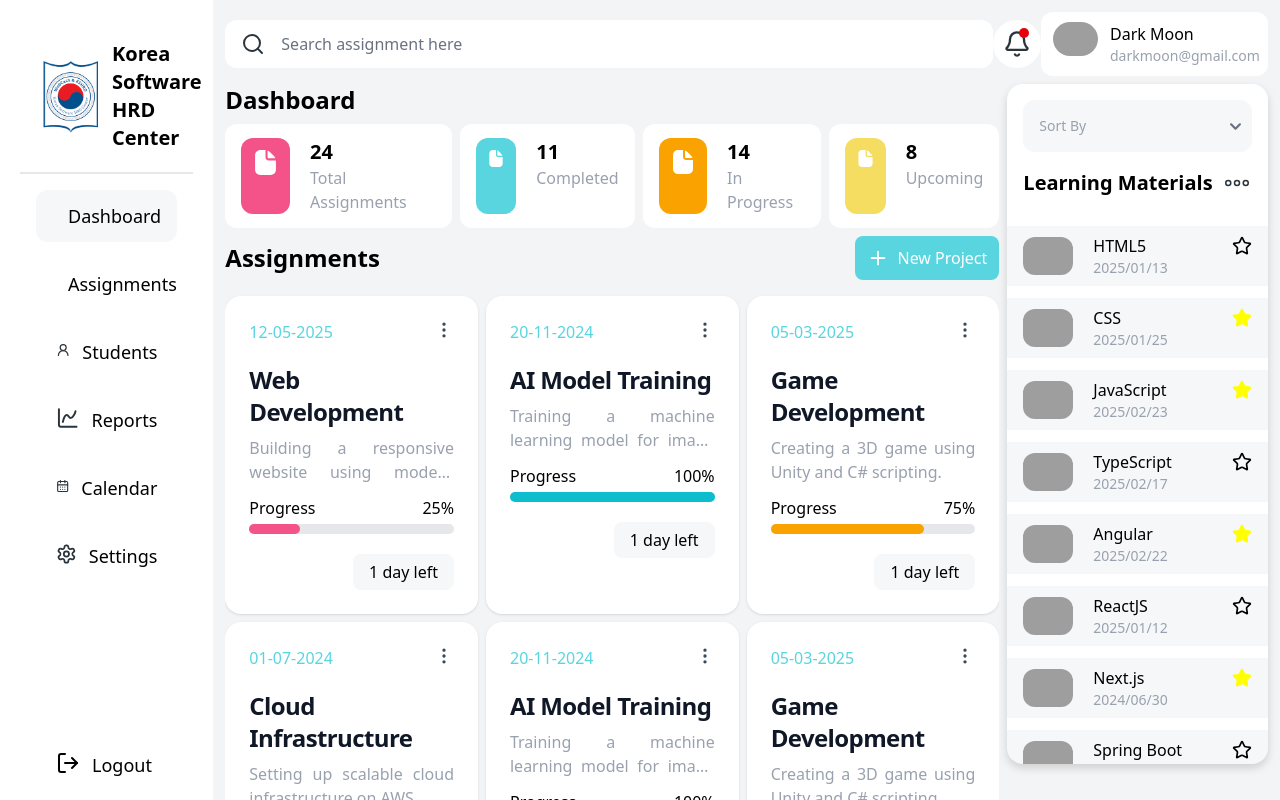
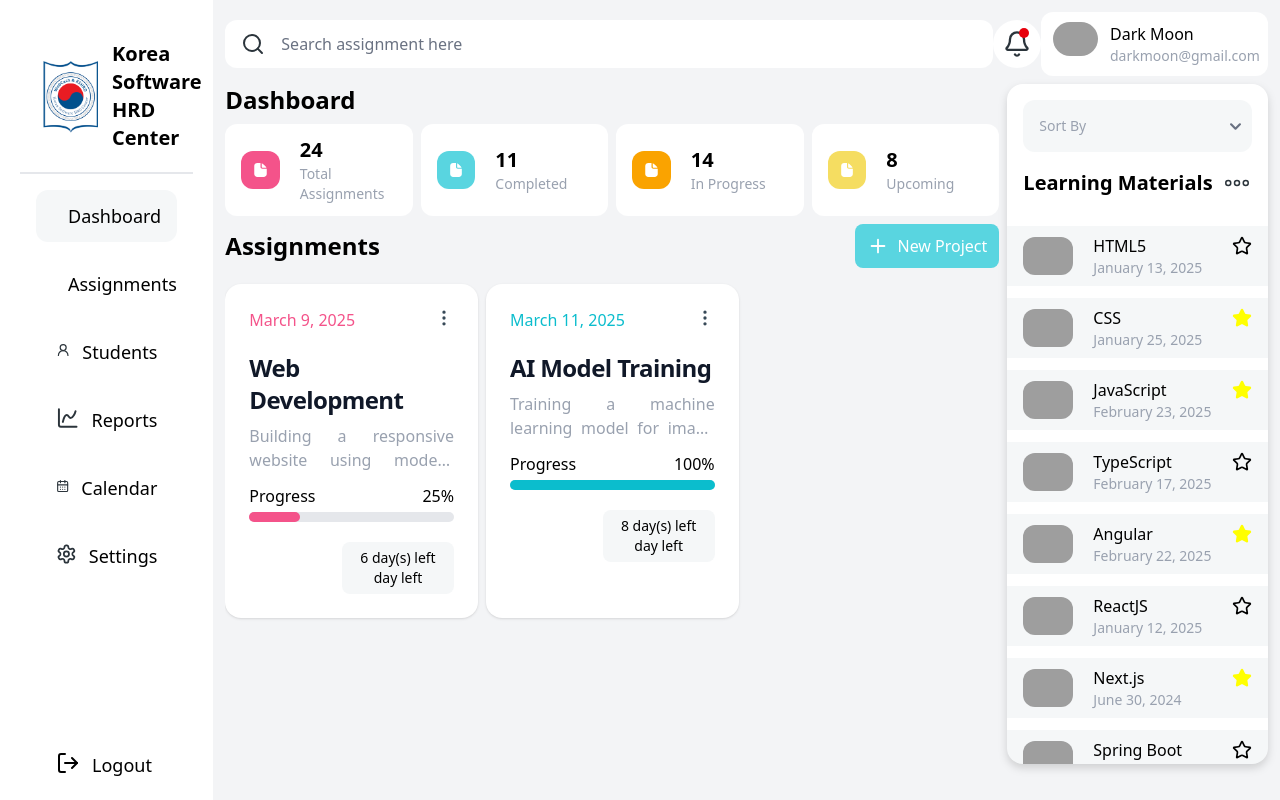
Before and after one commit to Nyfong/04_NY_FONG_BTB_Web_Homework004, a React (Vite) app: page / in a window 1280 px wide. Built offline with nearby package versions, Linux system fonts and the light colour scheme; grey boxes are pictures that could not be loaded.

Commit message:
done feature 🚑️

```diff
--- a/src/App.jsx
+++ b/src/App.jsx
@@ -9,11 +9,18 @@ import LearningMaterialsComponent from "./components/LearningMaterialsComponent"
 import CardComponent from "./components/CardComponent";
 
 function App() {
+  const [dataFromChild, setDataFromChild] = useState({});
   const [searchValue, setSearchValue] = useState("");
+
+  function handleDataFromChild(data) {
+    setDataFromChild(data);
+  }
+
   const getSearch = (value) => {
-    console.log("value from the search:", value);
     setSearchValue(value);
   };
+  console.log(dataFromChild);
+
   return (
     <>
       <main className="grid grid-cols-12 box-border h-screen overflow-hidden  ">
@@ -29,11 +36,14 @@ function App() {
               {/* add card */}
               <div className="flex items-center justify-between py-2 ">
                 <p className="font-bold text-2xl">Assignments</p>
-                <AddNewProjectComponent />
+                <AddNewProjectComponent onSubmitCard={handleDataFromChild} />
               </div>
               {/* show cards */}
               <div className="h-screen scrollbar-hidden  overflow-y-scroll py-2 box-border">
-                <CardComponent searchValue={searchValue} />
+                <CardComponent
+                  searchValue={searchValue}
+                  newdata={dataFromChild}
+                />
               </div>
             </div>
             {/* left side dashboard */}
--- a/src/components/CardComponent.jsx
+++ b/src/components/CardComponent.jsx
@@ -1,27 +1,21 @@
-import { EllipsisVertical } from "lucide-react";
-import React, { useState } from "react";
+import { CloudFog, EllipsisVertical } from "lucide-react";
+import React, { useState, useEffect } from "react";
 
-export default function CardComponent({ searchValue }) {
-  const [cards, setCard] = useState([]);
-  const [cardTitle, setTitle] = useState("");
-  const [cardDate, setDate] = useState("");
-  const [cardProgress, setProgress] = useState("");
-  const [cardDesc, setDesc] = useState("");
-  //handle addCard
-  function addCard() {
-    const newCard = {
-      title: cardTitle,
-      date: cardDate,
-      progress: cardProgress,
-      decs: cardDesc,
-    };
-    setCard((cards) => [...cards, newCard]);
-    setTitle("");
-    setDate("");
-    setProgress("");
-    setDesc("");
-    console.log("SomeCard", cards);
-  }
+export default function CardComponent({ searchValue, newdata }) {
+  const [cards, setCard] = useState([
+    {
+      title: "Web Development",
+      date: "2025-03-09",
+      progress: 25,
+      desc: "Building a responsive website using modern frameworks.",
+    },
+    {
+      title: "AI Model Training",
+      date: "2025-03-11",
+      progress: 100,
+      desc: "Training a machine learning model for image classification.",
+    },
+  ]);
   //method for percentage
   const percentageMethod = (percentParams) => {
     const percent =
@@ -36,89 +30,81 @@ export default function CardComponent({ searchValue }) {
         : "";
     return percent;
   };
-  //mockup
-  const setOfData = [
-    {
-      title: "Web Development",
-      date: "12-05-2025",
-      progress: 25,
-      desc: "Building a responsive website using modern frameworks.",
-    },
+  const percentageMethodText = (percentParams) => {
+    const percent =
+      percentParams == 25
+        ? "text-custom-pink font-medium"
+        : percentParams == 50
+        ? " text-custom-yellow-500 font-medium"
+        : percentParams == 75
+        ? " text-custom-carrot font-medium"
+        : percentParams == 100
+        ? " text-custom-sky-blue-500 font-medium"
+        : "";
+    return percent;
+  };
+  //handle addCard
+  useEffect(() => {
+    if (newdata && newdata.title) {
+      // Only add if the card doesn't already exist (prevent duplicates)
+      setCard((prevCards) => {
+        // Check if a card with this title already exists
+        const exists = prevCards.some((card) => card.title === newdata.title);
+        if (!exists) {
+          return [...prevCards, newdata];
+        }
+        return prevCards;
+      });
+    }
+  }, [newdata]);
+  console.log(typeof searchValue);
+  //searchValue filter
+  const filteredData =
+    searchValue && typeof searchValue === "string" && searchValue.length > 0
+      ? cards.filter(
+          (item) =>
+            item.title && // Ensure title exists before calling toLowerCase()
+            item.title.toLowerCase().includes(searchValue.trim().toLowerCase())
+        )
+      : cards;
+  // Convert DD-MM-YYYY to a readable date format
+  const convertNumToStr = (param) => {
+    const [year, month, day] = param.split("-");
+    const date = new Date(`${month}/${day}/${year}`); // Change format to MM/DD/YYYY
+    return new Intl.DateTimeFormat("en-US", {
+      month: "long",
+      day: "numeric",
+      year: "numeric",
+    }).format(date);
+  };
 
-    {
-      title: "AI Model Training",
-      date: "20-11-2024",
-      progress: 100,
-      desc: "Training a machine learning model for image classification.",
-    },
-    {
-      title: "Game Development",
-      date: "05-03-2025",
-      progress: 75,
-      desc: "Creating a 3D game using Unity and C# scripting.",
-    },
-    {
-      title: "Cloud Infrastructure",
-      date: "01-07-2024",
-      progress: 50,
-      desc: "Setting up scalable cloud infrastructure on AWS.",
-    },
-    {
-      title: "AI Model Training",
-      date: "20-11-2024",
-      progress: 100,
-      desc: "Training a machine learning model for image classification.",
-    },
-    {
-      title: "Game Development",
-      date: "05-03-2025",
-      progress: 75,
-      desc: "Creating a 3D game using Unity and C# scripting.",
-    },
-    {
-      title: "Cloud Infrastructure",
-      date: "01-07-2024",
-      progress: 50,
-      desc: "Setting up scalable cloud infrastructure on AWS.",
-    },
-    {
-      title: "Cloud Infrastructure",
-      date: "01-07-2024",
-      progress: 50,
-      desc: "Setting up scalable cloud infrastructure on AWS.",
-    },
-    {
-      title: "Cloud Infrastructure",
-      date: "01-07-2024",
-      progress: 50,
-      desc: "Setting up scalable cloud infrastructure on AWS.",
-    },
-    {
-      title: "Cloud Infrastructure",
-      date: "01-07-2024",
-      progress: 50,
-      desc: "Setting up scalable cloud infrastructure on AWS.",
-    },
-  ];
-  //searchValue
-  console.log("from props", searchValue);
-  const filteredData = setOfData.filter((item) =>
-    item.title.toLowerCase().includes(searchValue.trim().toLowerCase())
-  );
+  // Calculate days left from today to the given date in "YYYY-MM-DD" format
+  const daysLeft = (dateStr) => {
+    const targetDate = new Date(dateStr); // No need to rearrange, "YYYY-MM-DD" works directly
+    const diffDays = Math.ceil((targetDate - new Date()) / 86400000); // Calculate difference in days
+
+    return diffDays > 0
+      ? `${diffDays} day(s) left`
+      : diffDays === 0
+      ? "Today is the day!"
+      : "The date has passed";
+  };
+
+  // Example usage:
+  const dateInput = "2025-03-07";
+  console.log(`Countdown: ${daysLeft(dateInput)}`);
 
   return (
     <div className="grid grid-cols-3 gap-2 pb-[400px]">
-      {filteredData.length > 0
-        ? filteredData.map((el, i) => (
-            <>
+      {filteredData.map((el, i) => (
         <div
           key={i}
           className="max-w-sm p-6 bg-white rounded-2xl shadow-sm dark:bg-gray-800 dark:border-gray-700"
         >
           <div className="flex justify-between mb-5">
             {/* date */}
-                  <p className={`text-custom-sky-blue font-medium`}>
-                    {el.date ?? "Jan 17, 2025"}
+            <p className={percentageMethodText(el.progress)}>
+              {convertNumToStr(el.date) ?? "Jan 17, 2025"}
             </p>
             <EllipsisVertical size={20} color="#374957" />
           </div>
@@ -127,8 +113,9 @@ export default function CardComponent({ searchValue }) {
             {el.title ?? "web design"}
           </h5>
           <p className="line-clamp-2 mb-3 font-normal text-justify text-gray-400 dark:text-gray-400">
-                  {el.desc ??
-                    "You should make web design pack with 30 different pose and with other component on the internet as well."}
+            {el.desc.length > 0
+              ? el.desc
+              : "Lorem ipsum dolor sit, amet consectetur adipisicing elit. Eius dolorum dolores magnam quisquam nostrum iure quidem nulla provident, soluta vero!"}
           </p>
 
           {/* progress bar */}
@@ -145,55 +132,11 @@ export default function CardComponent({ searchValue }) {
 
           {/* deadline */}
           <div className="flex justify-end">
-                  <p className="font-medium bg-light-gray py-1.5 px-4 rounded-lg max-w-28 text-center">
-                    1 day left
+            <p className="font-medium bg-light-gray py-1.5 px-4 rounded-lg max-w-28 text-center text-sm">
+              {daysLeft(el.date)} day left
             </p>
           </div>
         </div>
-            </>
-          ))
-        : setOfData.map((el, i) => (
-            <>
-              <div
-                key={i}
-                className="max-w-sm p-6 bg-white rounded-2xl shadow-sm dark:bg-gray-800 dark:border-gray-700"
-              >
-                <div className="flex justify-between mb-5">
-                  {/* date */}
-                  <p className={`text-custom-sky-blue font-medium`}>
-                    {el.date ?? "Jan 17, 2025"}
-                  </p>
-                  <EllipsisVertical size={20} color="#374957" />
-                </div>
-
-                <h5 className="capitalize mb-2 text-2xl font-semibold tracking-tight text-gray-900 dark:text-white">
-                  {el.title ?? "web design"}
-                </h5>
-                <p className="line-clamp-2 mb-3 font-normal text-justify text-gray-400 dark:text-gray-400">
-                  {el.desc ??
-                    "You should make web design pack with 30 different pose and with other component on the internet as well."}
-                </p>
-
-                {/* progress bar */}
-                <div className="w-full flex justify-between font-medium mb-1">
-                  <p>Progress</p>
-                  <p>{`${el.progress}%` ?? "100%"}</p>
-                </div>
-                <div className="relative mb-5 w-full bg-gray-200 rounded-full h-2.5 dark:bg-gray-700">
-                  <div
-                    className={percentageMethod(el.progress)}
-                    title={el.progress}
-                  ></div>
-                </div>
-
-                {/* deadline */}
-                <div className="flex justify-end">
-                  <p className="font-medium bg-light-gray py-1.5 px-4 rounded-lg max-w-28 text-center">
-                    1 day left
-                  </p>
-                </div>
-              </div>
-            </>
       ))}
     </div>
   );
--- a/src/components/DashboardComponent.jsx
+++ b/src/components/DashboardComponent.jsx
@@ -6,21 +6,26 @@ export default function DashboardComponent() {
       <p className="font-bold text-2xl my-2">Dashboard</p>
 
       {/* display summary on each card */}
-      <div className="flex gap-2">
+      <div className="grid grid-cols-4 gap-2">
         {dashboard.length > 0
           ? dashboard.map((el) => (
               <div
                 key={el.id}
-                className="flex bg-white gap-5 py-3.5 px-4 rounded-xl w-auto"
+                className="grid grid-cols-3 bg-white gap-5 py-3 px-4 rounded-xl w-auto"
               >
-                <div
-                  className={`p-3 rounded-xl ${el?.color ?? "bg-custom-pink"} `}
-                >
-                  <img src={el?.icon ?? "/fi-sr-file.svg"} alt="file icon" />
+                <div className="flex items-center">
+                  <div
+                    className={`rounded-xl p-3  col-span-1 flex items-center justify-center ${
+                      el?.color ??
+                      "bg-custom-pink flex items-center justify-center  col-span-1"
+                    } `}
+                  >
+                    <img src={el?.icon ?? "/fi-sr-file.svg"} alt="file icon" />
+                  </div>
                 </div>
-                <div>
+                <div className="flex flex-col justify-center col-span-2">
                   <p className="text-xl font-semibold">{el.totalTasks}</p>
-                  <p className="text-gray-400">
+                  <p className="text-gray-400 text-sm">
                     {el?.label ?? "Total Assignments"}
                   </p>
                 </div>
--- a/src/components/LearningMaterialsComponent.jsx
+++ b/src/components/LearningMaterialsComponent.jsx
@@ -5,7 +5,6 @@ import { learningMaterials } from "../data/learningMaterials";
 import { useState } from "react";
 export default function LearningMaterialsComponent() {
   const data = learningMaterials;
-  console.log("this is the data from learni materials", data);
 
   // Initialize materials state with the learningMaterials data
   const [materials, setMaterials] = useState(learningMaterials);
@@ -43,6 +42,16 @@ export default function LearningMaterialsComponent() {
       item.id === id ? { ...item, isFavorite: !item.isFavorite } : item
     );
     setMaterials(updatedMaterials); // Update the state immutably
+  };
+
+  //  creatre funtion
+  const convertNumToStr = (param) => {
+    const date = new Date(param);
+    const dateTimeFormatter = new Intl.DateTimeFormat("en-US", {
+      dateStyle: "long",
+    });
+    const formatDate = dateTimeFormatter.format(date);
+    return formatDate;
   };
 
   return (
@@ -90,8 +99,10 @@ export default function LearningMaterialsComponent() {
                     </button>
                   </div>
                   {/* post at */}
+
                   <p className="text-gray-400 text-sm">
-                    {el?.postedAt ?? "Posted at: 2025/01/13"}
+                    {/* Posted at:{el?.postedAt ?? "Posted at: 2025/01/13"} */}
+                    {convertNumToStr(el.postedAt)}
                   </p>
                 </div>
               </div>
```
Also changed, not shown: src/components/AddNewProjectComponent.jsx (+98 -7 lines). Lines whose indentation alone changed are shown as unchanged.
